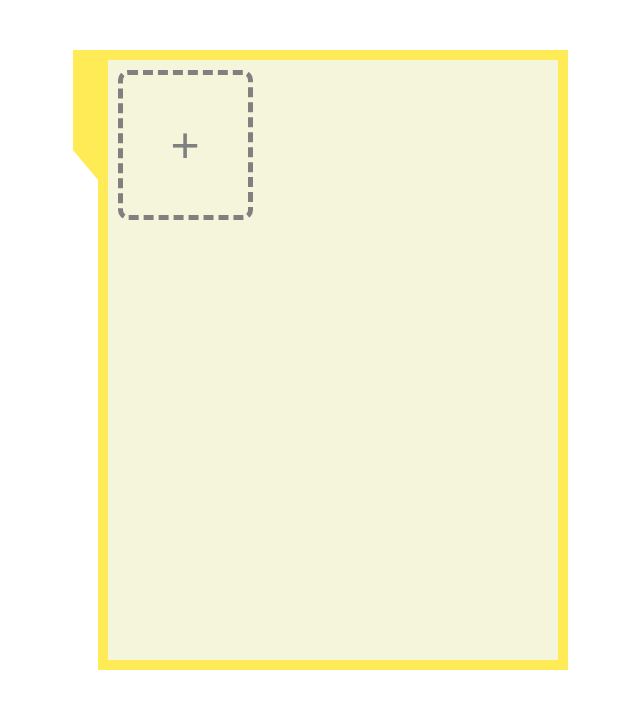
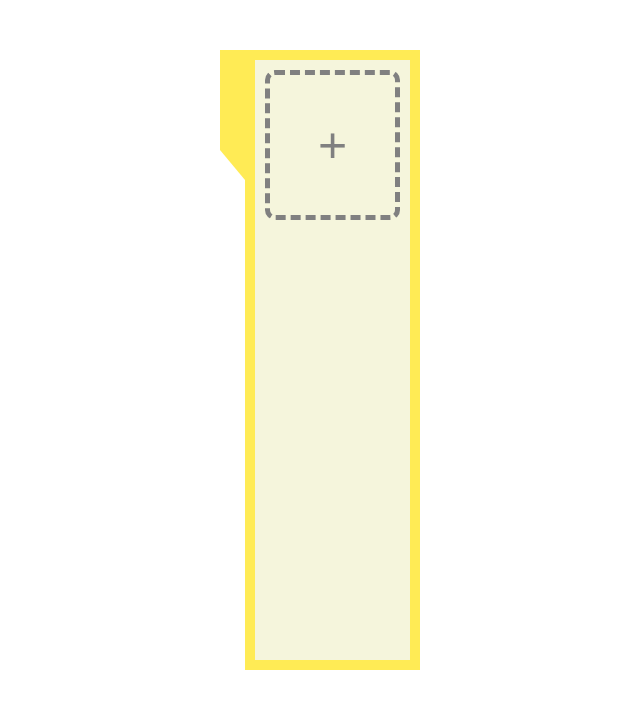
Before and after one commit to Ado-go/todo-folder, a React (Vite) app: page / in a window 1280 px wide. Shown: the top 708 px of the page, without its empty margins (320-960 px from the left). Built offline with nearby package versions, Linux system fonts and the light colour scheme.

Commit message:
feat: folder dimension and responzivity tweaks

```diff
--- a/src/css/Folder.css
+++ b/src/css/Folder.css
@@ -1,6 +1,6 @@
 .folder {
-  width: 450px;
-  height: 600px;
+  max-width: 450px;
+  min-height: 600px;
   padding: 10px;
   display: flex;
   justify-content: center;
@@ -16,8 +16,8 @@
 }
 
 .paper {
-  width: 430px;
-  height: 580px;
+  max-width: 430px;
+  min-height: 580px;
   display: flex;
   gap: 10px;
   flex-wrap: wrap;
```
